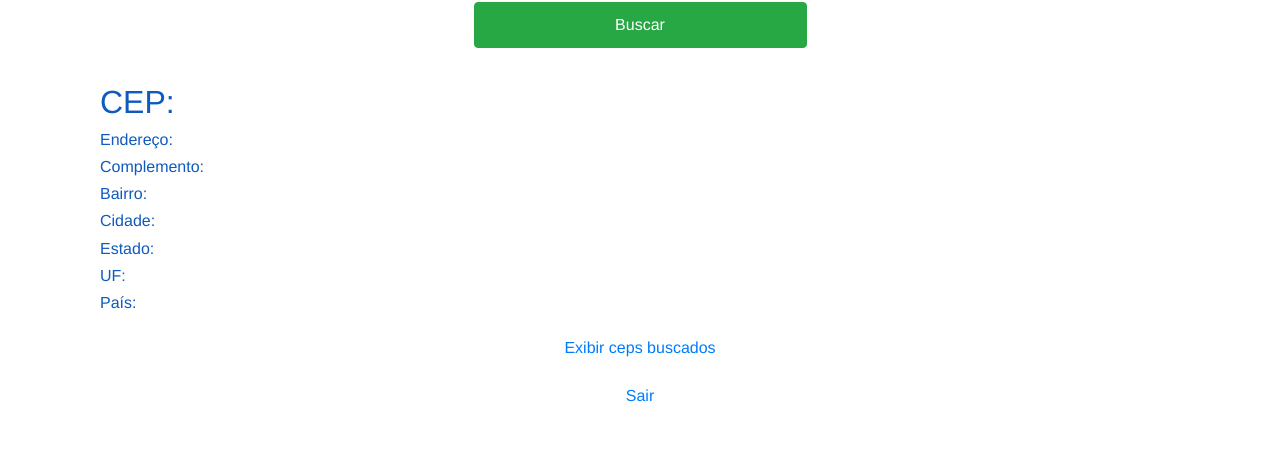
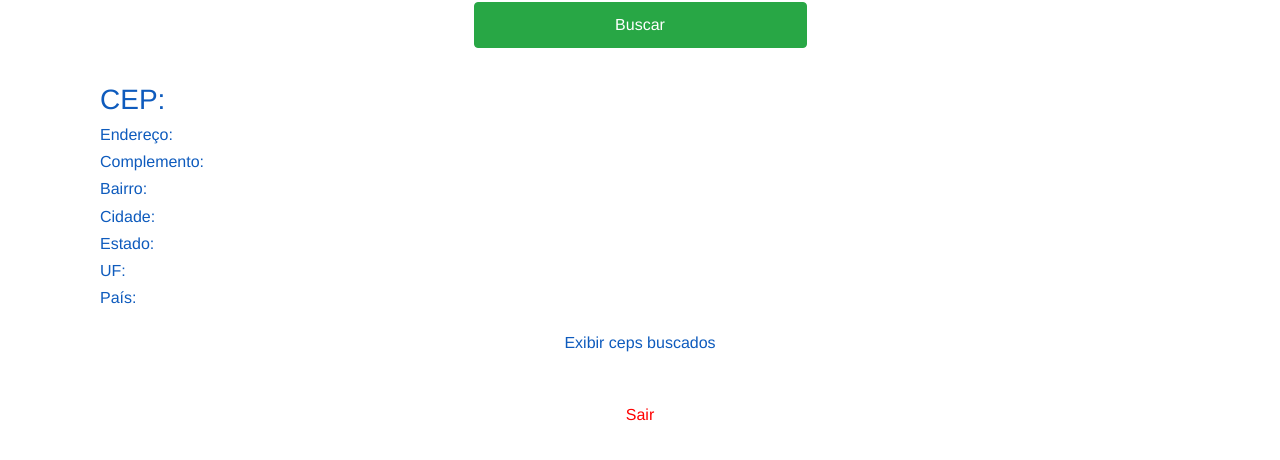
Before and after one commit to leonardoyoshi/Busca-Cep, a Vue app: page /#/buscacep in a window 1280 px wide. Shown: the part 164-624 px from the top of the page. Built offline with nearby package versions, Linux system fonts and the light colour scheme; sample sign-in values are in the browser's storage.

Commit message:
Adicionado link pra limpar ceps buscados e botão de Logout

```diff
--- a/src/app1/buscacep/components/Main.vue
+++ b/src/app1/buscacep/components/Main.vue
@@ -18,7 +18,7 @@
         </div>
         <button style="width: 30%" type="submit" @click="buscaCep" class="btn btn-success">Buscar</button>
       </div>
-      <div class="row"><h2 style="color: #0e5bbd; margin-left: 30px">CEP:</h2> <h2>{{ cepNum }} </h2></div>
+      <div class="row"><h3 style="color: #0e5bbd; margin-left: 30px">CEP:</h3> <h3>{{ cepNum }} </h3></div>
       <div class="row"><h6 style="color: #0e5bbd; margin-left: 30px">Endereço:</h6> <h6>{{ endereco }} </h6></div>
       <div class="row"><h6 style="color: #0e5bbd; margin-left: 30px">Complemento:</h6> <h6>{{ complemento }}</h6></div>
       <div class="row"><h6 style="color: #0e5bbd; margin-left: 30px">Bairro:</h6> <h6>{{ bairro }}</h6></div>
@@ -27,13 +27,13 @@
       <div class="row"><h6 style="color: #0e5bbd; margin-left: 30px">UF:</h6> <h6>{{ uf }}</h6></div>
       <div class="row"><h6 style="color: #0e5bbd; margin-left: 30px">País:</h6> <h6>{{ pais }}</h6></div>
     </div>
-    <a href="#" id="historicoCeps" @click="setCep()">Exibir ceps buscados</a><br/>
-    <a href="#" id="limpaHistorico" @click="clearHist()" v-if="exibeLimpar">Limpar ceps buscados</a><br/>
+    <a href="#" id="historicoCeps" style="color: #0e5bbd" @click="setCep()">Exibir ceps buscados</a><br/>
+    <a href="#" style="color: rgb(255, 0, 0)" id="limpaHistorico" @click="clearHist()" v-if="exibeLimpar">Limpar ceps buscados</a><br/><br/>
     <ol v-if="list.length > 0">
       <!-- eslint-disable-next-line -->
-      <li v-for="l in list" class="row" style="color: #0e5bbd; margin-left: -30px">CEP: {{ l.enderecos.cep }}</li>
+      <li v-for="l in list" class="row"><div style="color: #0e5bbd">CEP:</div> {{ l.enderecos.cep }} <br/> <div style="color: #0e5bbd"> Logradouro:</div> {{ l.enderecos.endereco }} <br/>  <div style="color: #0e5bbd"> Bairro:</div> {{ l.enderecos.bairro }} <br/> <div style="color: #0e5bbd"> Cidade:</div> {{ l.enderecos.cidade }} <br/> <div style="color: #0e5bbd"> UF:</div> {{ l.enderecos.estado }}</li>
     </ol>
-    <a href="#" id="logout" @click="logout()">Sair</a>
+    <a href="#" id="logout" @click="logout()" style="color: #ff0000">Sair</a>
   </div>
 </template>
 
@@ -89,7 +89,6 @@ export default {
           this.saveCep(dados)
         })
         .catch(error => {
-          console.log(error.response.status)
           if (error.response.status === 403) {
             alert('Você não está logado! Redirecionando pra tela de login')
             this.logout()
@@ -117,6 +116,7 @@ export default {
 
     clearHist: function () {
       localStorage.removeItem('cepsBuscados')
+      alert('Lista de ceps limpa!')
       this.$router.go(this.$router.currentRoute)
     }
   }
```
